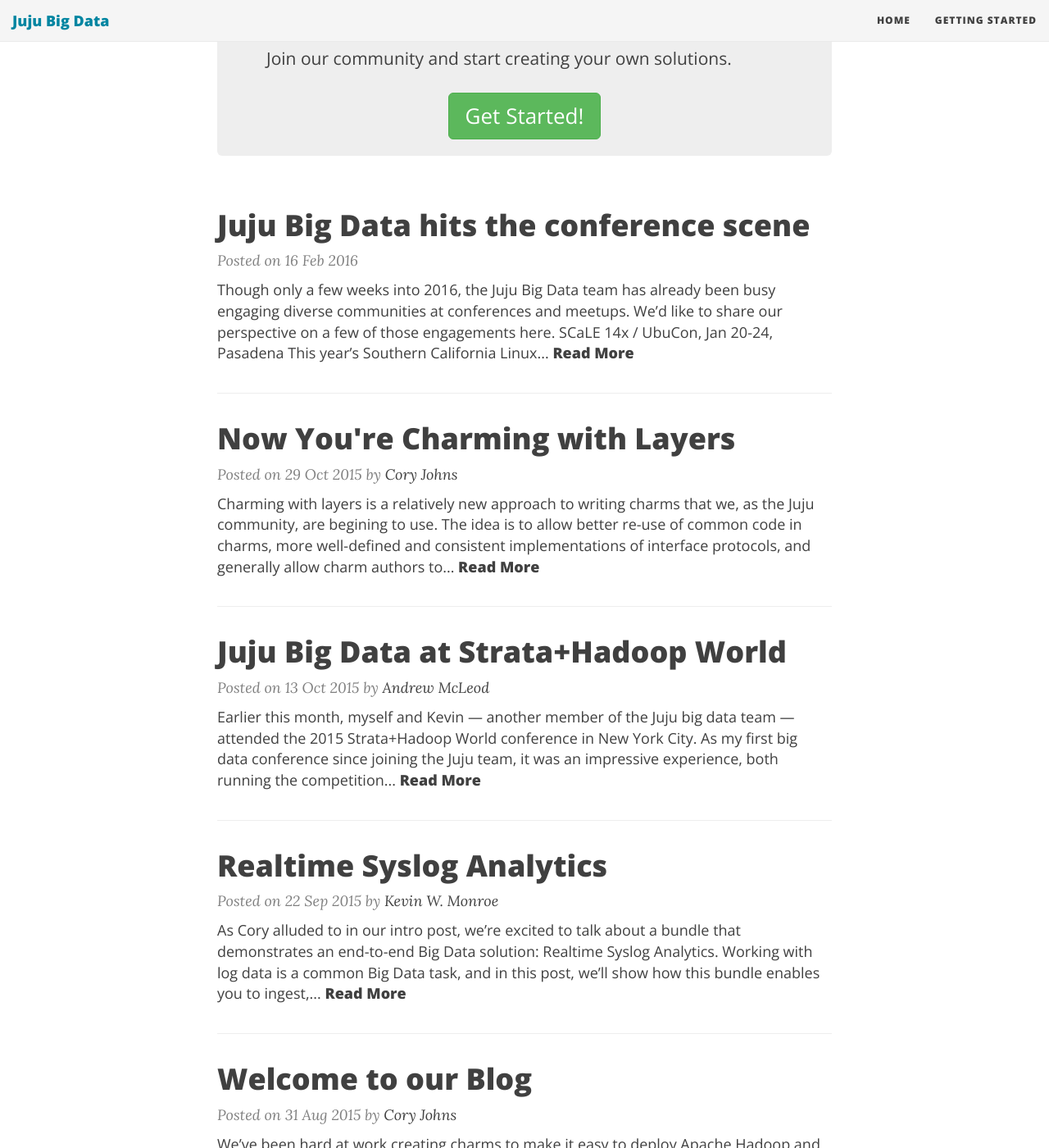
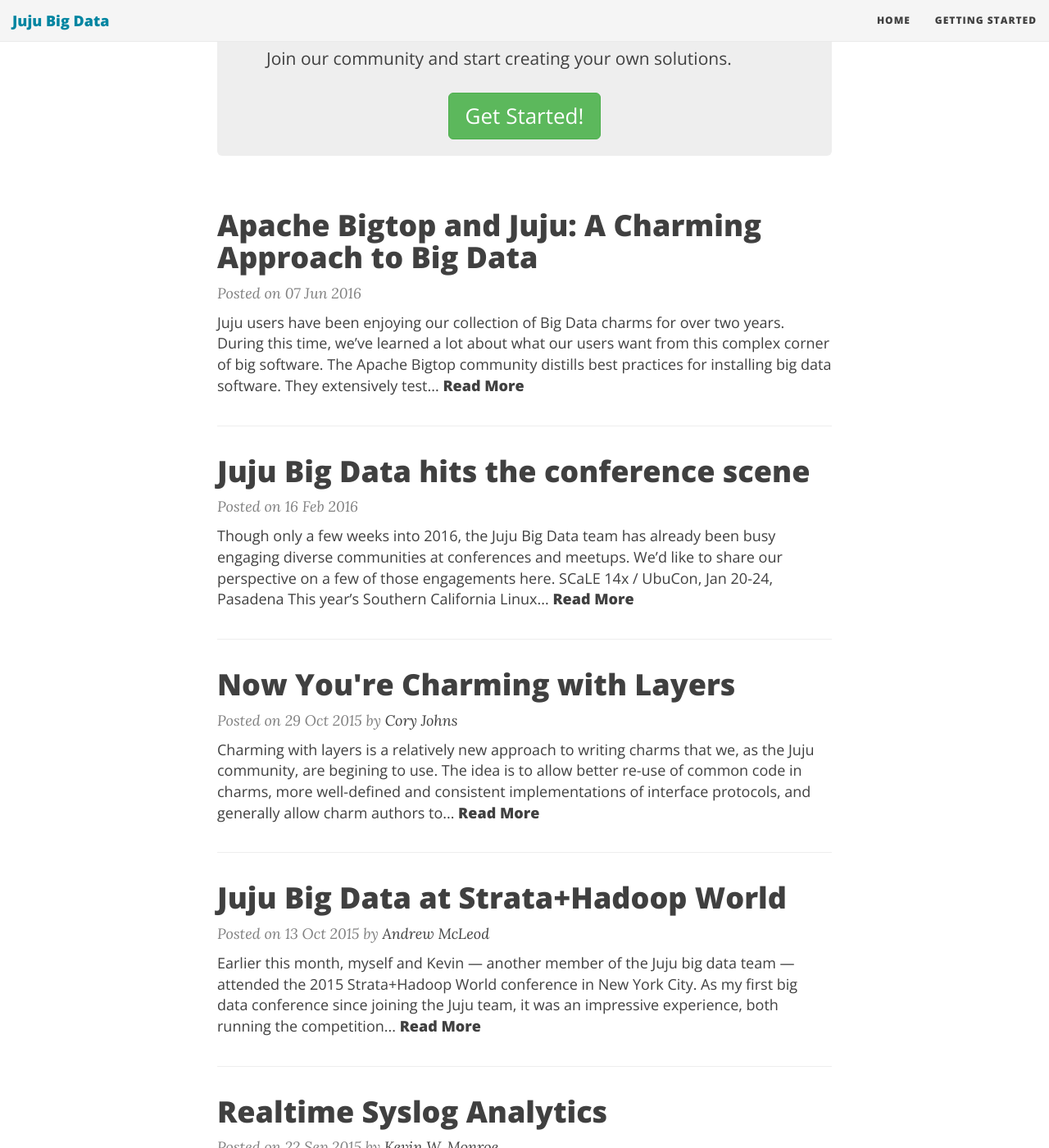
Before and after one commit to juju-solutions/bigdata-community, a Jekyll site: the page built from index.html, in a window 1280 px wide and 1400 px high, scrolled down 282 px. Shown: the whole window at 82% size. Built offline with Jekyll 4.4.1, drawn with Linux system fonts in a browser that asks for light colours; nearby versions of some CDN libraries; Markdown is read by kramdown in place of the engine named in the settings; the list of posts is cut into pages by our own code; comment, search, counter and statistics services are not loaded; some of the changed lines change nothing that is shown; some of the changed text lies outside the part shown.

Commit message:
Add post announcing Apache Bigtop charms

```diff
--- a/_includes/footer.html
+++ b/_includes/footer.html
@@ -1,4 +1,4 @@
-<footer>
+<footer class="page-footer">
   <div class="container">
     <div class="row">
       <div class="col-lg-8 col-lg-offset-2 col-md-10 col-md-offset-1">
--- /dev/null
+++ b/_posts/2016-06-07-apache-bigtop-and-juju.md
@@ -0,0 +1,87 @@
+---
+layout: post
+title: "Apache Bigtop and Juju: A Charming Approach to Big Data"
+author_url: "@johnsca"
+---
+
+Juju users have been enjoying our collection of Big Data charms for over two
+years. During this time, we’ve learned a lot about what our users want from this
+complex corner of big software.
+
+The [Apache Bigtop](http://bigtop.apache.org/) community distills best practices
+for installing big data software. They extensively test and package Apache big
+data projects to ensure users are able to manage their deployments.  This
+community also provides a foundation for other projects and products to build
+from.
+
+Juju charms distill the operational intelligence needed to run big software such
+as [Openstack](https://jujucharms.com/openstack),
+[Kubernetes](https://jujucharms.com/observable-kubernetes), and the Bigtop stack
+across clouds and architectures.  Charms provide an Open Source service-oriented
+approach to sharing how complex software should be modeled.  By modeling Bigtop
+with charms, we can rapidly deploy and test complex solutions at scale (and
+across clouds).  These tests uncover hard problems, which leads to community
+collaboration, which leads to making individual Bigtop components better.
+ Bigtop charms allow operators and developers to use, test, and benchmark the
+Bigtop stack on their laptops, bare metal, or favorite cloud.
+
+Every time a Bigtop charm gets better, Bigtop also gets better - and vice versa.
+Since Juju can repeatedly deploy charms on multiple clouds and architectures, it
+allows us to quickly identify issues in individual components as well the
+relationships to other components in the Bigtop stack.
+
+<blockquote class="callout">
+We're really excited about the combination of Juju and Bigtop. This seems good
+match to me. This allows the Juju team to focus on the service orchestration
+logic by leveraging the operational knowledge encapsulated in Bigtop.
+<br/>
+<span style="float: right">&mdash;Merlijn Sebrechts</span>
+</blockquote>
+
+Today we are thrilled to announce the Bigtop charms, bundles, and test plans
+live alongside the Bigtop source!
+
+The source layers for the charms for the Apache Hadoop component of Bigtop,
+along with instructions for building the charms from these layers, can now be
+found in the Apache Bigtop repository under
+[bigtop-packages/src/charm](https://github.com/apache/bigtop/tree/master/bigtop-packages/src/charm).
+
+The Bigtop repository also includes the hadoop-processing bundle, which
+encapsulates how to deploy and relate these charms to get a fully-functioning,
+scalable Hadoop cluster in minutes, under
+[bigtop-deploy/juju/hadoop-processing](https://github.com/apache/bigtop/tree/master/bigtop-deploy/juju/hadoop-processing).
+
+Additionally, we included a test plan for the [Cloud Weather
+Report](https://github.com/juju-solutions/cloud-weather-report) project to run
+the Bigtop solutions across multiple clouds and report back testing and
+benchmarking results, under
+[bigtop-tests/cloud-weather-report](https://github.com/apache/bigtop/tree/master/bigtop-tests/cloud-weather-report).
+
+Jump in and submit a pull request for any of those charms or bundles. If there
+is a specific workload that you would like to share with others, please mail the
+[Bigtop Dev List](http://bigtop.apache.org/mail-lists.html). To see current
+ideas, take a look at our [Apache Bigtop Charming Effort community
+wiki](https://github.com/juju-solutions/bigdata-community/wiki/Apache-Bigtop)
+and/or chime in on the in-progress [JIRA bugs](https://goo.gl/Hhda2M).
+
+If you already have Juju 2 installed, give the latest Bigtop Hadoop bundle a try
+with:
+
+    juju deploy hadoop-processing
+
+<script async src="https://assets.ubuntu.com/v1/juju-cards-v1.3.0.js"></script>
+<div class="juju-card" data-id="hadoop-processing"></div>
+
+If you’re new to Juju, follow the [getting started
+instructions](https://jujucharms.com/docs/devel/getting-started) to start
+developing on these Bigtop solutions. If you need help with that, we’d be happy
+to walk you through the process on the [Juju mailing
+list](https://lists.ubuntu.com/mailman/listinfo/juju).
+
+For those of you looking for some face to face training, join us at the next
+[Juju Charmer Summit](http://summit.juju.solutions/) September 12th-14th, 2016
+in Pasadena, CA for charm development, design, and best practices. It’s free for
+anyone to attend.
+
+The Bigtop community is vibrant, collaborative, and friendly &mdash; a community we
+are excited to be a part of to help make Apache big data software better!
--- a/css/main.css
+++ b/css/main.css
@@ -189,7 +189,7 @@
 
 /* --- Footer --- */
 
-footer {
+footer.page-footer {
   padding: 30px 0;
   background: #F5F5F5;
   border-top: 1px #EAEAEA solid;
@@ -216,7 +216,7 @@
 }
 
 @media only screen and (min-width: 768px) {
-  footer {
+  footer.page-footer {
     padding: 50px 0;
   }
   footer .footer-links {
@@ -400,3 +400,10 @@
     margin-top: 10px;
   }
 }
+
+.callout {
+    margin-left: 1em;
+    margin-right: -100px;
+    float: right;
+    width: 63%;
+}
```
